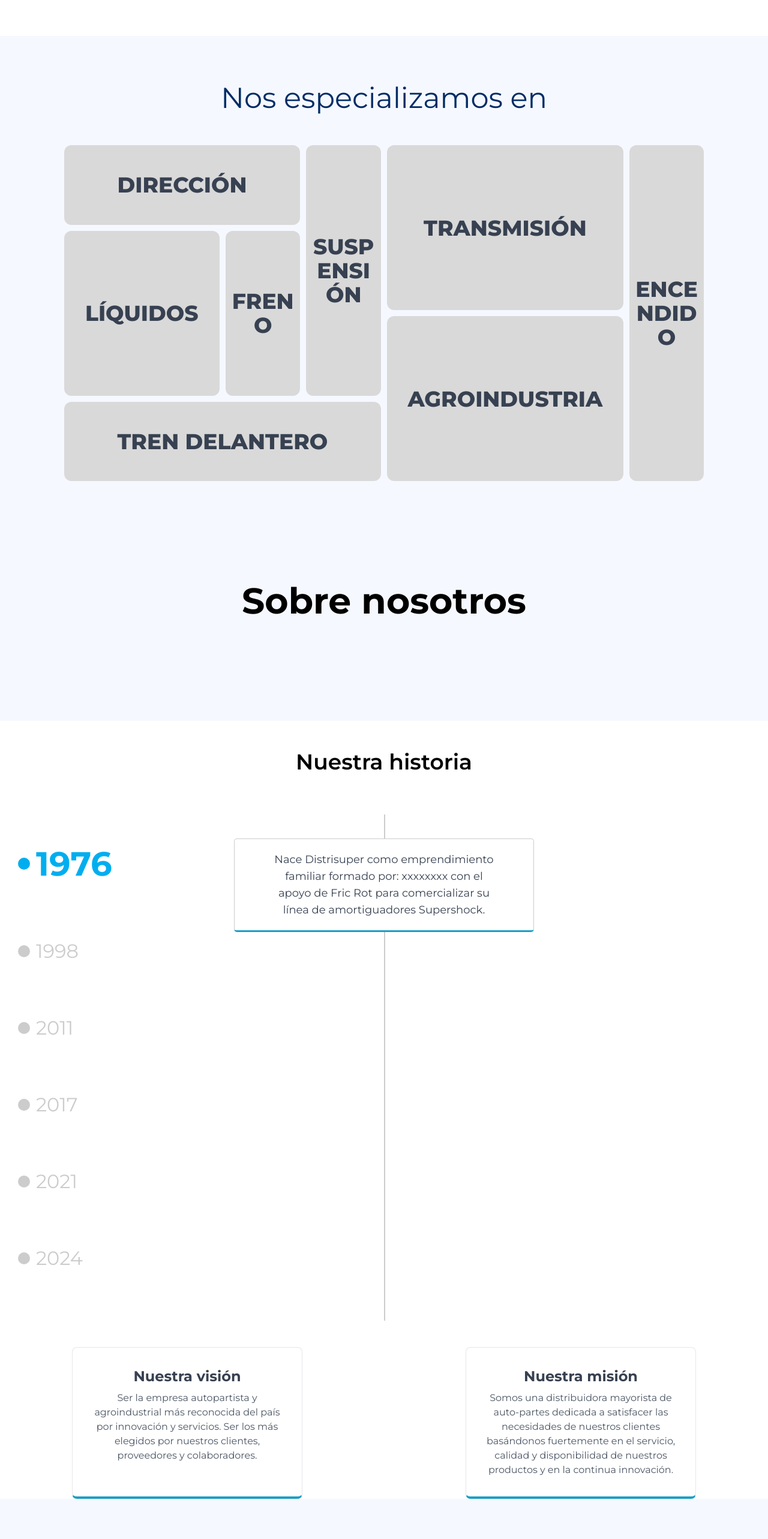
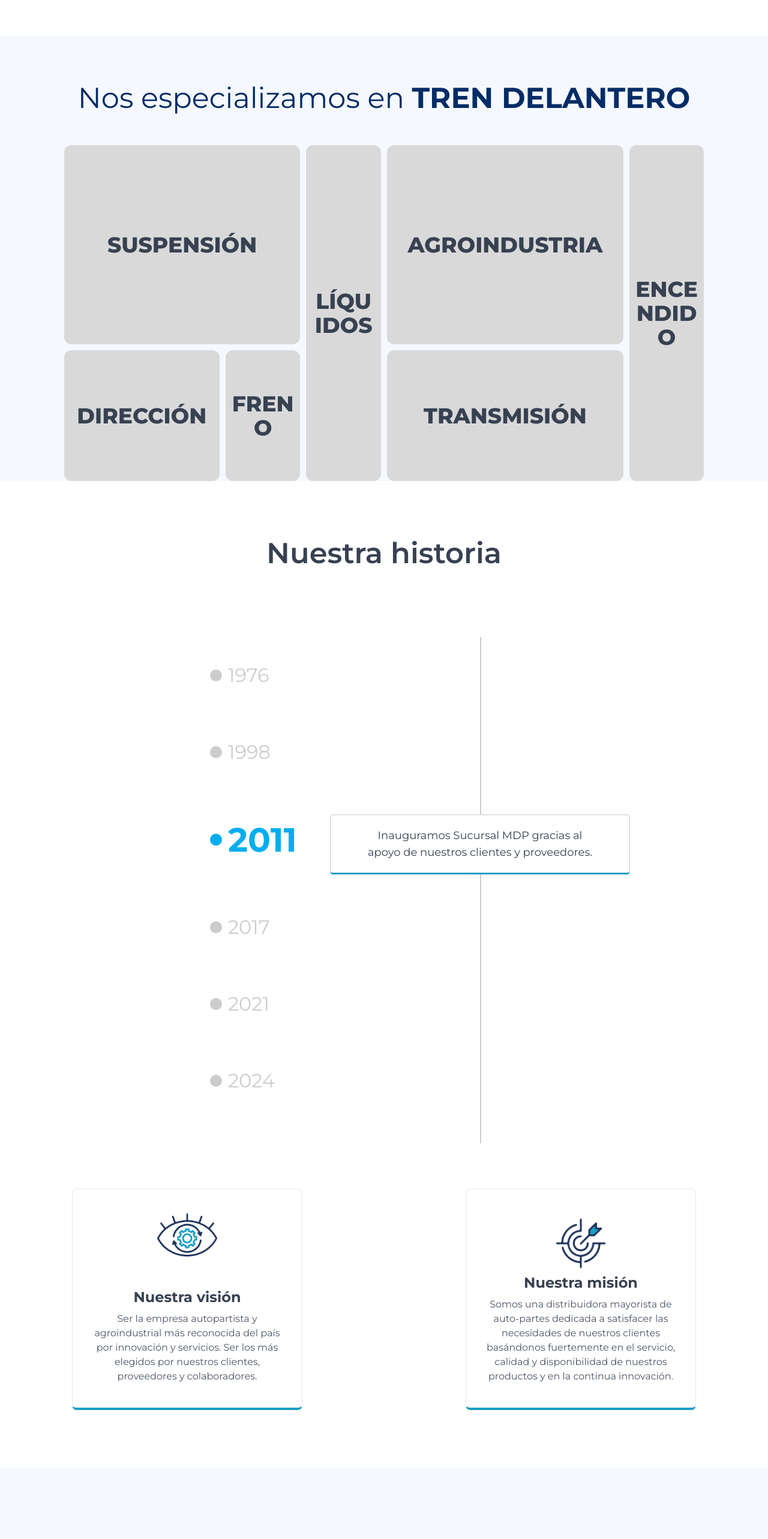
Before and after one commit to Distrisuper/WebDistrisuper-v2, a React (Vite) app: page / in a window 1280 px wide. Shown: the part 1520-4086 px from the top of the page at 60% size. Built offline with nearby package versions, Linux system fonts and the light colour scheme.

Commit message:
cambios antes de terminar

```diff
--- a/src/components/About/index.jsx
+++ b/src/components/About/index.jsx
@@ -1,5 +1,8 @@
 import React from "react";
 import Timeline from "../Timeline";
+import vision from "/vision.png";
+import mision from "/mision.png";
+
 
 export default function About() {
     const data = [
@@ -32,26 +35,27 @@ export default function About() {
 
     return (
         <section id="nosotros">
-            <div className="bg-base h-[50vh] flex flex-col gap-10 justify-center items-center">
-                <h1 className="text-center text-6xl font-bold">Sobre nosotros</h1>
-            </div>
+
             <div>
-                <h3 className="text-4xl font-semibold text-center py-12">Nuestra historia</h3>
+                <h3 className="text-5xl font-semibold text-center py-24 text-gray-700">Nuestra historia</h3>
                 <div className="relative h-auto mb-8 w-full">
                     <Timeline data={data} />
                 </div>
-                <div className="flex flex-col gap-10 lg:flex-row lg:gap-20 px-6 mt-16">
-                    <div className="max-w-sm mx-auto bg-white border rounded-lg overflow-hidden border-b-4 border-b-secondary">
-                        <div className="px-6 py-8">
+                <div className="flex flex-col gap-10 lg:flex-row lg:gap-20 px-6 my-24">
+                    <div className="max-w-sm mx-auto bg-white border rounded-lg overflow-hidden border-b-4 border-b-secondary flex flex-col px-6  items-center justify-between py-10">
+                        <img src={vision} width={100} />
+                        <div>
                             <h2 className="text-gray-700 font-bold text-2xl mb-2 text-center">Nuestra visión</h2>
                             <p className="text-gray-600 text-center">
                                 Ser la empresa autopartista y agroindustrial más reconocida del país por innovación y servicios.
                                 Ser los más elegidos por nuestros clientes, proveedores y colaboradores.
                             </p>
                         </div>
+
                     </div>
-                    <div className="max-w-sm mx-auto bg-white border rounded-lg overflow-hidden border-b-4 border-b-secondary">
-                        <div className="px-6 py-8">
+                    <div className="max-w-sm mx-auto bg-white border rounded-lg overflow-hidden border-b-4 border-b-secondary flex flex-col px-6  items-center justify-between py-10">
+                        <img src={mision} width={100} />
+                        <div>
                             <h2 className="text-gray-700 font-bold text-2xl mb-2 text-center">Nuestra misión</h2>
                             <p className="text-gray-600 text-center">
                                 Somos una distribuidora mayorista de auto-partes dedicada a satisfacer las necesidades de nuestros clientes basándonos fuertemente en el servicio, calidad y disponibilidad de nuestros productos y en la continua innovación.
--- a/src/components/Contact/index.jsx
+++ b/src/components/Contact/index.jsx
@@ -21,22 +21,22 @@ export default function Contact() {
 
     return (
         <section id="contacto">
-            <div className="bg-base h-[50vh] flex flex-col gap-10 justify-center items-center">
+            <div className="bg-base h-[50vh] flex flex-col gap-10 justify-center items-center mt-16">
                 <h1 className="text-center text-4xl lg:text-6xl font-bold">Contactános</h1>
 
             </div>
-            <div className="flex flex-row lg:justify-center gap-0 lg:gap-20 w-full flex-wrap p-4 lg:p-8">
+            <div className="flex flex-row lg:justify-center gap-0 lg:gap-20 w-full flex-wrap p-4 lg:p-8 text-gray-700">
                 <div className="flex flex-row items-center gap-4 mt-10 lg:mt-0">
-                    <div className="bg-secondary h-16 w-16 rounded-full flex justify-center items-center">
-                        <FontAwesomeIcon icon={faEnvelope} size="xl" color="white" />
+                    <div className="bg-secondary h-12 w-12 rounded-full flex justify-center items-center">
+                        <FontAwesomeIcon icon={faEnvelope} size="lg" color="white" />
                     </div>
-                    <p className="text-lg lg:text-4xl font-semibold text-center lg:py-12">info.distrisuper@gmail.com</p>
+                    <p className="text-lg lg:text-2xl font-semibold text-center lg:py-12">info.distrisuper@gmail.com</p>
                 </div>
                 <div className="flex flex-row items-center gap-4 mt-4 lg:mb-0 lg:mt-0">
-                    <div className="bg-secondary h-16 w-16 rounded-full flex justify-center items-center">
-                        <FontAwesomeIcon icon={faPhone} size="xl" color="white" />
+                    <div className="bg-secondary h-12 w-12 rounded-full flex justify-center items-center">
+                        <FontAwesomeIcon icon={faPhone} size="lg" color="white" />
                     </div>
-                    <p className="text-lg lg:text-4xl font-semibold text-center lg:py-12">0810-666-4500</p>
+                    <p className="text-lg lg:text-2xl font-semibold text-center lg:py-12">0810-666-4500</p>
                 </div>
             </div>
             <div className="w-full flex flex-col lg:flex-row lg:gap-20 gap-5 justify-center items-center p-8 lg:p-0">
@@ -59,8 +59,8 @@ export default function Contact() {
                 </div>
             </div>
             <div className="flex flex-col items-center">
-                <div className="flex flex-row justify-between w-full lg:px-24 mb-8 mt-24">
-                    <h1 className="text-4xl font-bold ">Nuestras sucursales</h1>
+                <div className="flex flex-row justify-center gap-20 w-full mb-8 mt-24">
+                    <h1 className="text-4xl font-bold text-gray-700">Encontranos en: </h1>
                     <select
                         className="mb-4 p-2  border-2 border-secondary text-secondary rounded outline-secondary"
                         onChange={handleSucursalChange}
--- a/src/components/Footer/index.jsx
+++ b/src/components/Footer/index.jsx
@@ -6,14 +6,20 @@ import logo from '/logo.png'
 export default function Footer() {
     return (
         <>
-            <footer className="pt-12 lg:pt-20 relative bg-base">
-                <div className="container lg:mx-auto lg:block flex justify-center my-4 lg:my-0">
-                    <img src={logo} width={300} />
+            <footer className="pt-12 lg:pt-16 relative bg-base">
+                <div className="flex flex-row justify-between w-full px-20">
+                    <div className="w-full md:w-1/3 lg:mb-8 flex justify-start">
+                        <div className="text-gray-700 text-center lg:text-left">
+                            <h4 className="text-lg font-bold mb-4">Links</h4>
+                            <ul className="space-y-2">
+                                <li><a href="#inicio" className="hover:text-blue-400">Inicio</a></li>
+                                <li><a href="#productos" className="hover:text-blue-400">Productos</a></li>
+                                <li><a href="#nosotros" className="hover:text-blue-400">Nosotros</a></li>
+                                <li><a href="#contacto" className="hover:text-blue-400">Contacto</a></li>
+                            </ul>
                         </div>
-
-                <div className="container lg:mx-auto lg:block flex justify-center py-8">
-                    <div className="flex flex-wrap lg:justify-between justify-center lg:mb-8">
-                        <ul className="flex space-x-4 lg:mb-4 mb-8">
+                    </div>
+                    <ul className="flex space-x-4 lg:mb-4 mb-8 w-1/3">
                         <li>
                             <a href="https://www.facebook.com/distrisuper" className="text-blue-400 border border-blue-400 rounded-full p-3 h-12 w-12 flex items-center justify-center hover:text-blue-600 hover:border-blue-600">
                                 <FontAwesomeIcon icon={faFacebookF} size="lg" />
@@ -35,20 +41,16 @@ export default function Footer() {
                             </a>
                         </li>
                     </ul>
+                    <div>
+                        <img src={logo} width={300} />
+                    </div>
 
-                        <div className="w-full lg:w-1/4 md:w-1/2 lg:mb-8 flex justify-center">
-                            <div className="text-gray-700 text-center lg:text-left">
-                                <h4 className="text-lg font-bold mb-4">Links</h4>
-                                <ul className="space-y-2">
-                                    <li><a href="#inicio" className="hover:text-blue-400">Inicio</a></li>
-                                    <li><a href="#productos" className="hover:text-blue-400">Productos</a></li>
-                                    <li><a href="#nosotros" className="hover:text-blue-400">Nosotros</a></li>
-                                    <li><a href="#contacto" className="hover:text-blue-400">Contacto</a></li>
-                                </ul>
+
                 </div>
-                        </div>
-                    </div>
-                </div>
+
+
+
+
 
                 <div className="text-center text-gray-500 pb-6">
                     <p>
--- a/src/components/Product/index.jsx
+++ b/src/components/Product/index.jsx
@@ -6,14 +6,13 @@ import "./styles.css";
 
 export default function Product() {
     const [categories, setCategories] = useState([
+        "SUSPENSIÓN",
         "DIRECCIÓN",
+        "FRENO",
         "LÍQUIDOS",
-        "FRENO",
-        "TREN DELANTERO",
-        "SUSPENSIÓN",
+        "ENCENDIDO",
         "TRANSMISIÓN",
-        "AGROINDUSTRIA",
-        "ENCENDIDO"
+        "AGROINDUSTRIA"
     ]);
     const [expandedCard, setExpandedCard] = useState(null);
 
@@ -30,7 +29,7 @@ export default function Product() {
         <>
             <section id="productos" className="bg-base h-auto flex flex-col gap-10 justify-center items-center w-full">
                 <h1 className="2xl:text-6xl 2xl:leading-relaxed md:text-5xl text-3xl text-center leading-relaxed md:leading-relaxed mt-16 fade-text text-primary">
-                    Nos especializamos en
+                    Nos especializamos en <strong>TREN DELANTERO</strong>
                 </h1>
                 <div className="w-10/12 h-[70vh]">
                     <div className="parent h-full">
--- a/src/components/Product/styles.css
+++ b/src/components/Product/styles.css
@@ -1,43 +1,37 @@
-/* styles.css */
 .parent {
-    width: 100%;
     display: grid;
     grid-template-columns: repeat(8, 1fr);
-    grid-template-rows: repeat(8, 1fr);
+    grid-template-rows: repeat(5, 1fr);
     grid-column-gap: 10px;
     grid-row-gap: 10px;
 }
 
 .div1 {
-    grid-area: 1 / 1 / 3 / 4;
+    grid-area: 1 / 1 / 4 / 4;
 }
 
 .div2 {
-    grid-area: 3 / 1 / 7 / 3;
+    grid-area: 4 / 1 / 6 / 3;
 }
 
 .div3 {
-    grid-area: 3 / 3 / 7 / 4;
+    grid-area: 4 / 3 / 6 / 4;
 }
 
 .div4 {
-    grid-area: 7 / 1 / 9 / 5;
+    grid-area: 1 / 4 / 6 / 5;
 }
 
 .div5 {
-    grid-area: 1 / 4 / 7 / 5;
+    grid-area: 1 / 8 / 6 / 9;
 }
 
 .div6 {
-    grid-area: 1 / 5 / 5 / 8;
+    grid-area: 4 / 5 / 6 / 8;
 }
 
 .div7 {
-    grid-area: 5 / 5 / 9 / 8;
-}
-
-.div8 {
-    grid-area: 1 / 8 / 9 / 9;
+    grid-area: 1 / 5 / 4 / 8;
 }
 
 /* Estilos para las tarjetas individuales */
@@ -47,8 +41,7 @@
 .div4,
 .div5,
 .div6,
-.div7,
-.div8 {
+.div7 {
     border-radius: 12px;
     background-color: #D9D9D9;
     display: flex;
--- a/src/components/Timeline/index.jsx
+++ b/src/components/Timeline/index.jsx
@@ -33,7 +33,8 @@ const Timeline = ({ data }) => {
     }, [data]);
 
     return (
-        <div style={{ position: 'relative', display: 'flex', flexDirection: 'column', alignItems: 'center', padding: '20px' }}>
+        <div className='flex justify-end items-center'>
+            <div style={{ position: 'relative', display: 'flex', flexDirection: 'column', alignItems: 'center', padding: '20px' }} className='w-3/4'>
                 <div style={{ position: 'absolute', left: '50%', height: '100%', width: '2px', backgroundColor: '#ccc' }} />
                 {data.map((item, index) => {
                     refs.current[index] = refs.current[index] || React.createRef();
@@ -75,6 +76,7 @@ const Timeline = ({ data }) => {
                     );
                 })}
             </div>
+        </div>
     );
 };
 
```
Also changed, not shown: public/mision.png (added), public/vision.png (added). Lines whose indentation alone changed are shown as unchanged.
